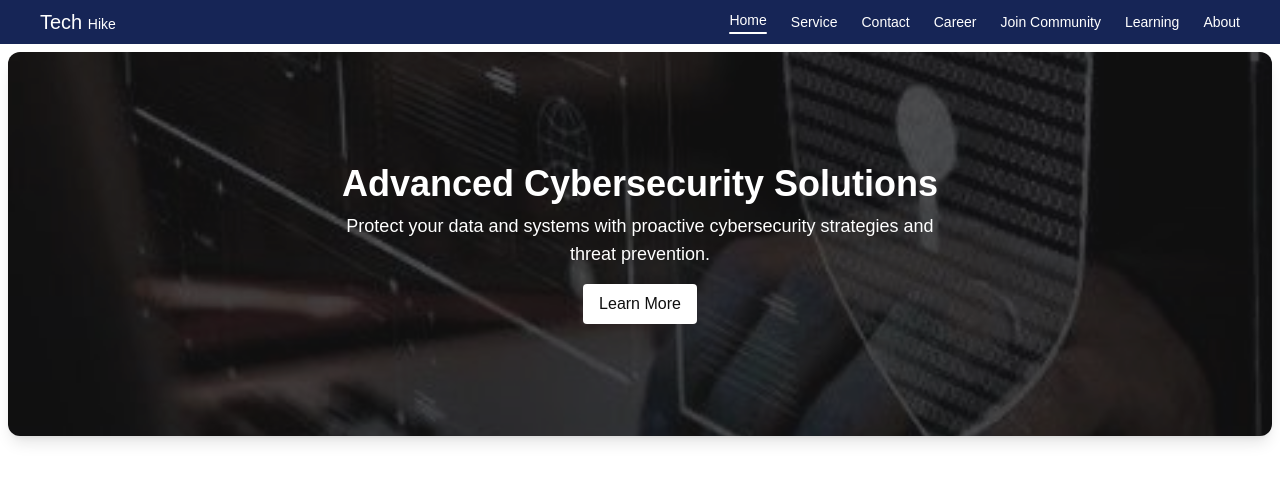
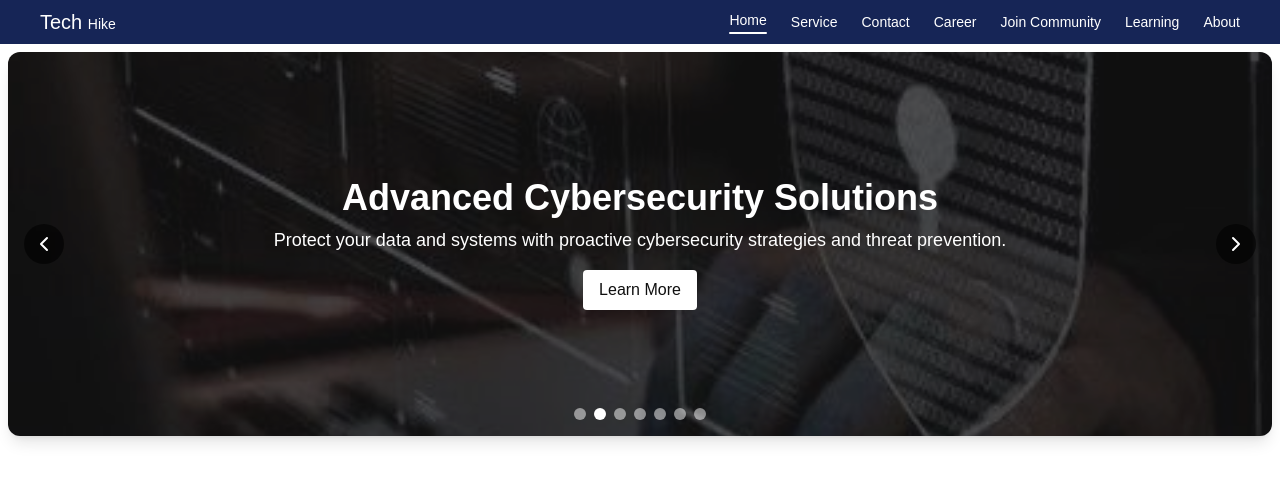
Before and after one commit to Chibuking35/teckstack, a Next.js app: page / in a window 1280 px wide. Shown: the top 482 px of the page. Built offline with nearby package versions, Linux system fonts and the light colour scheme.

Commit message:
modified today

```diff
--- a/src/component/Slider.tsx
+++ b/src/component/Slider.tsx
@@ -77,7 +77,7 @@ const Slider = ({ slides }: SliderProps) => {
           />
           <div className="absolute inset-0 bg-black/50 flex flex-col items-center justify-center text-center text-white p-4">
             <h2 className="text-2xl md:text-4xl font-bold">{slide.title}</h2>
-            <p className="mt-2 text-sm md:text-lg w-[50%]">{slide.description}</p>
+            <p className="mt-2 text-sm md:text-lg w-[60%]">{slide.description}</p>
             <Link
               href={slide.link}
               className="mt-4 inline-block bg-white text-black px-4 py-2 rounded hover:bg-gray-100"
@@ -91,7 +91,7 @@ const Slider = ({ slides }: SliderProps) => {
       {/* Arrow left */}
       <button
         onClick={goToPrev}
-        className="absolute left-4 top-1/2 -translate-y-1/2 bg-black/50 p-2 rounded-full text-white hover:bg-black/70 opacity-0 group-hover:opacity-100 transition"
+        className="absolute left-4 top-1/2 -translate-y-1/2 bg-black/60 p-2 rounded-full text-white hover:bg-black/80 transition z-20"
       >
         <ChevronLeft />
       </button>
@@ -99,13 +99,13 @@ const Slider = ({ slides }: SliderProps) => {
       {/* Arrow right */}
       <button
         onClick={goToNext}
-        className="absolute right-4 top-1/2 -translate-y-1/2 bg-black/50 p-2 rounded-full text-white hover:bg-black/70 opacity-0 group-hover:opacity-100 transition"
+        className="absolute right-4 top-1/2 -translate-y-1/2 bg-black/60 p-2 rounded-full text-white hover:bg-black/80 transition z-20"
       >
         <ChevronRight />
       </button>
 
       {/* Dots */}
-      <div className="absolute bottom-4 left-1/2 transform -translate-x-1/2 flex gap-2">
+      <div className="absolute bottom-4 left-1/2 transform -translate-x-1/2 flex gap-2 z-20">
         {slides.map((_, i) => (
           <button
             key={i}
@@ -113,6 +113,7 @@ const Slider = ({ slides }: SliderProps) => {
             className={`w-3 h-3 rounded-full ${
               i === currentIndex ? "bg-white" : "bg-white/50"
             } hover:scale-110 transition`}
+            aria-label={`Go to slide ${i + 1}`}
           />
         ))}
       </div>
```
